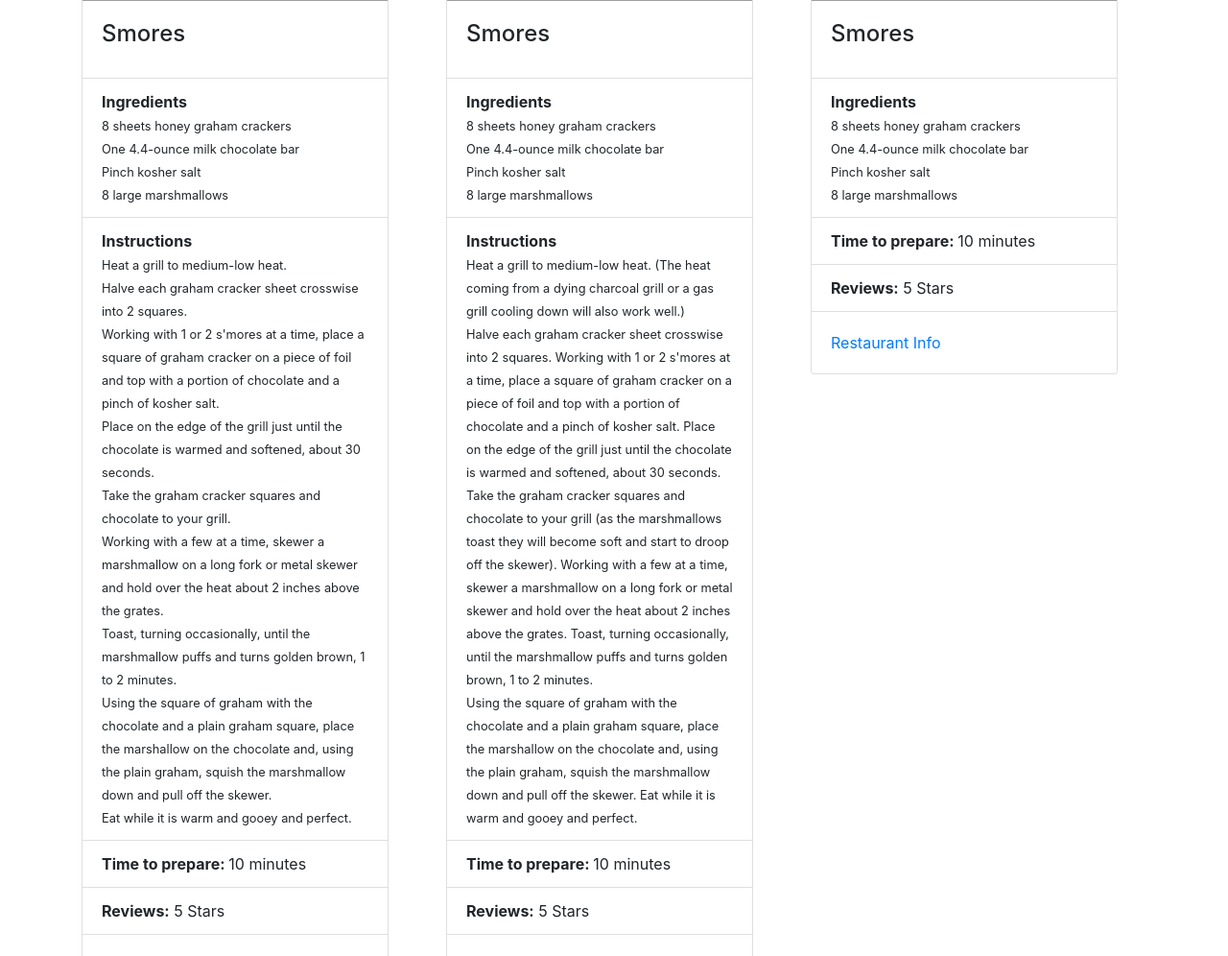
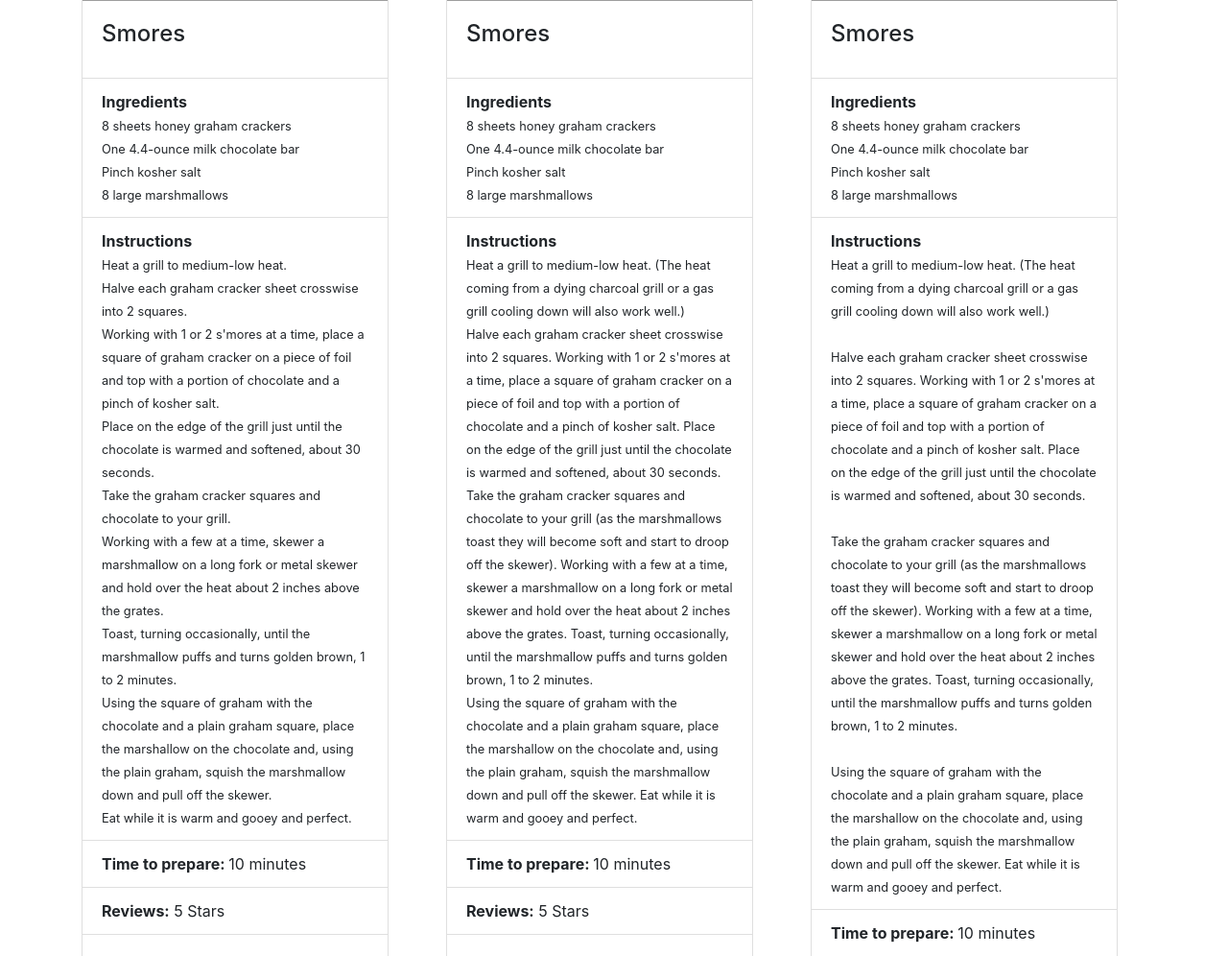
Before and after one commit to Connorlb/IDBSite, a Flask app: page /recipes in a window 1280 px wide. Shown: the part 391-1387 px from the top of the page at 96% size. Run offline with Flask 2, Linux system fonts and the light colour scheme; some libraries are stand-ins or nearby versions; grey boxes are pictures that could not be loaded.

Commit message:
More Dishes

```diff
--- a/pocketchef/app/templates/recipes.html
+++ b/pocketchef/app/templates/recipes.html
@@ -93,6 +93,41 @@
                   8 large marshmallows</small></b>
                 </li>
                 <li class="list-group-item">
+                  <b class="card-text">Instructions<br>
+                  <small>
+                    Heat a grill to medium-low heat. (The heat coming from a dying charcoal grill or a gas grill cooling down will also work well.)<br><br>
+                    Halve each graham cracker sheet crosswise into 2 squares. Working with 1 or 2 s'mores at a time, place a square of graham cracker on a piece of foil and top with a portion of chocolate and a pinch of kosher salt. Place on the edge of the grill just until the chocolate is warmed and softened, about 30 seconds.<br><br>
+                    Take the graham cracker squares and chocolate to your grill (as the marshmallows toast they will become soft and start to droop off the skewer). Working with a few at a time, skewer a marshmallow on a long fork or metal skewer and hold over the heat about 2 inches above the grates. Toast, turning occasionally, until the marshmallow puffs and turns golden brown, 1 to 2 minutes.<br><br>
+                    Using the square of graham with the chocolate and a plain graham square, place the marshallow on the chocolate and, using the plain graham, squish the marshmallow down and pull off the skewer. Eat while it is warm and gooey and perfect.</small></b>
+                </li>
+                <li class="list-group-item">
+                  <p class="card-text"><b>Time to prepare: </b>10 minutes<br></p>
+                </li>
+                <li class="list-group-item">
+                  <p class="card-text"><b>Reviews:</b> 5 Stars</p>
+                </li>
+              </ul>
+              <div class="card-body">
+                <a href="/maggianos" class="card-link">Restaurant Info</a>
+              </div>
+            </div>
+        </div>
+
+        <div class="col-md-4">
+          <div class="card" style="width: 20rem;">
+              <img class="card-img-top" src="http://assets.kraftfoods.com/recipe_images/opendeploy/75108_640x428.jpg"  alt="Fresh Smores">
+              <div class="card-body">
+                <h4 class="card-title">Smores</h4>
+              </div>
+              <ul class="list-group list-group-flush">
+                <li class="list-group-item">
+                  <b class="card-text">Ingredients<br>
+                  <small>8 sheets honey graham crackers<br>
+                  One 4.4-ounce milk chocolate bar <br>
+                  Pinch kosher salt<br>
+                  8 large marshmallows</small></b>
+                </li>
+                <li class="list-group-item">
                   <p class="card-text"><b>Time to prepare: </b>10 minutes<br></p>
                 </li>
                 <li class="list-group-item">
```
